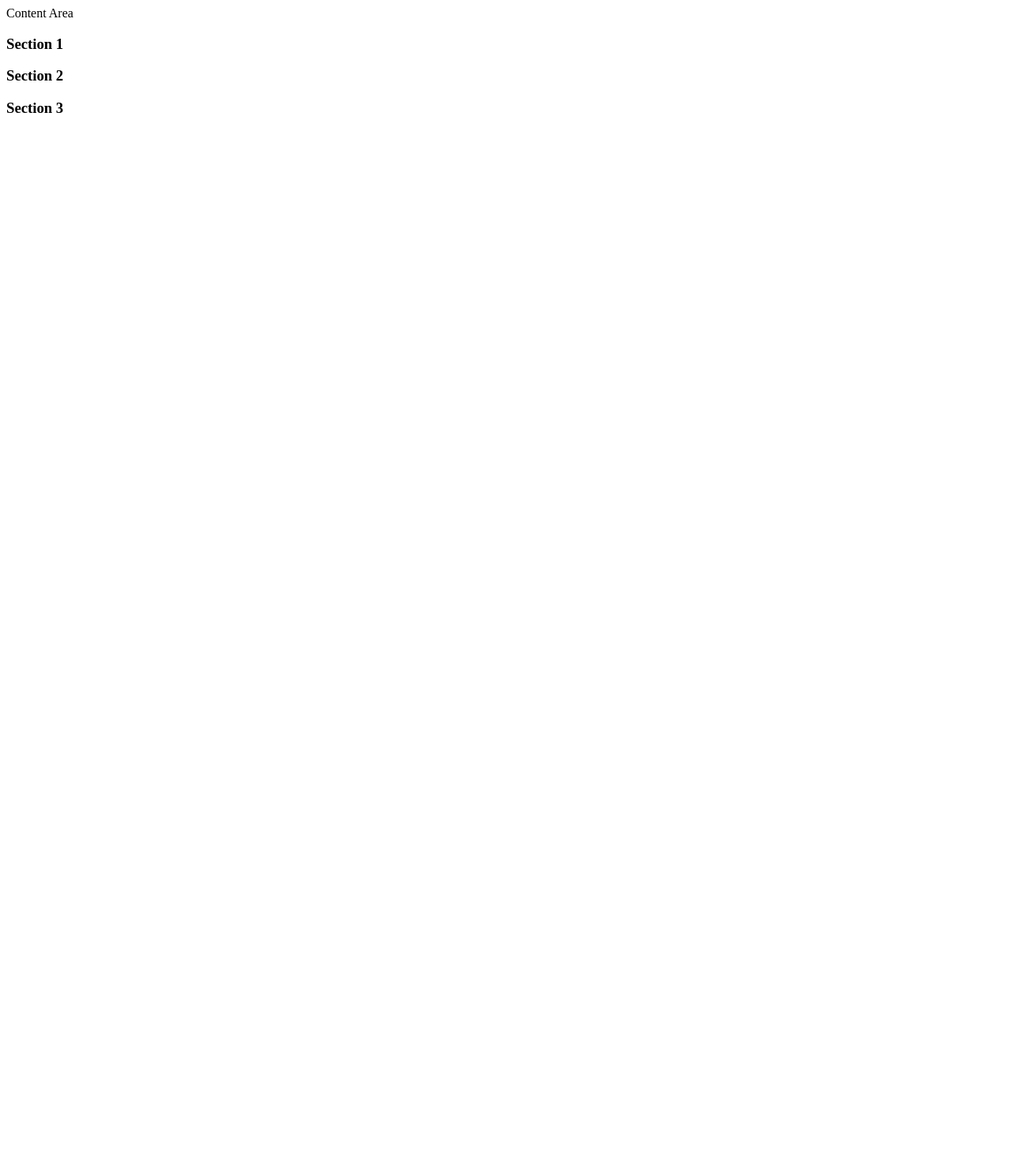
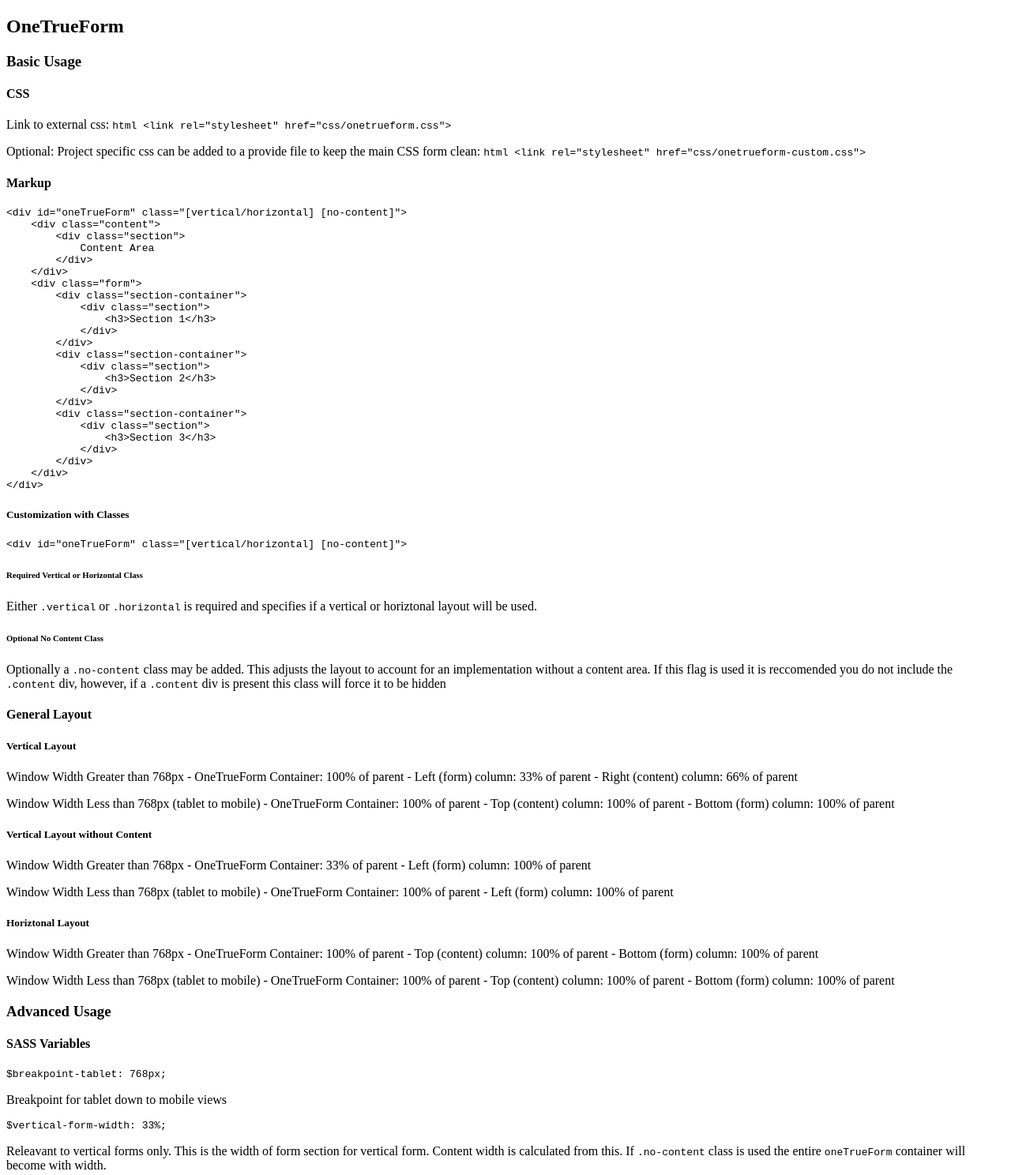
Before and after one commit to actengage/one-true-form, a plain HTML site: page readme.html in a window 1280 px wide. Shown: the whole page at 79% size. Before the commit the page ends 800 px from the top, so only its background shows below. Drawn offline with Linux system fonts and the light colour scheme.

Commit message:
Updates and read me

```diff
--- a/css/onetrueform.scss
+++ b/css/onetrueform.scss
@@ -3,7 +3,6 @@
 
 //sass variables
 $breakpoint-tablet: 768px;
-$breakpoint-desktop: 960px;
 $vertical-form-width: 33%;
 
 /*basic form layout*/
@@ -39,7 +38,7 @@ $vertical-form-width: 33%;
 	}
 
 	#oneTrueForm{
-		min-width:$breakpoint-desktop;
+
 		@media (min-width: 0px){
 			min-width:0;
 		}
@@ -104,27 +103,7 @@ $vertical-form-width: 33%;
 		}
 	}
 
-	@media (max-width: $breakpoint-desktop) {
-		#oneTrueForm.vertical{
 
-			.form{
-				width:$vertical-form-width + 5%;
-			}
-
-			.content{
-				width:100% - ($vertical-form-width + 5%);
-			}
-
-			&.no-content{
-				width:100%;
-
-				.content{
-				display:none !important;
-				}
-
-			}
-		}
-	}
 
 	@media (max-width: $breakpoint-tablet) {
 		#oneTrueForm.vertical, #oneTrueForm.horizontal{
@@ -146,6 +125,14 @@ $vertical-form-width: 33%;
 				float:none !important;
 				width:100% !important;
 			}
+
+			&.no-content{
+
+				width:100%;
+
+			}
+
+
 		}
 	}
 }
--- a/readme.html
+++ b/readme.html
@@ -4,30 +4,113 @@
 	<meta charset="utf-8"/>
 </head>
 <body>
-<div id="oneTrueForm" class="[vertical/horizontal] [no-content]">
-    <div class="content">
-        <div class="section">
+<h2 id="onetrueform">OneTrueForm</h2>
+
+<h3 id="basicusage">Basic Usage</h3>
+
+<h4 id="css">CSS</h4>
+
+<p>Link to external css:
+<code>html
+&lt;link rel=&quot;stylesheet&quot; href=&quot;css/onetrueform.css&quot;&gt;
+</code></p>
+
+<p>Optional: Project specific css can be added to a provide file to keep the main CSS form clean:
+<code>html
+&lt;link rel=&quot;stylesheet&quot; href=&quot;css/onetrueform-custom.css&quot;&gt;
+</code></p>
+
+<h4 id="markup">Markup</h4>
+
+<pre><code class="html">&lt;div id=&quot;oneTrueForm&quot; class=&quot;[vertical/horizontal] [no-content]&quot;&gt;
+    &lt;div class=&quot;content&quot;&gt;
+        &lt;div class=&quot;section&quot;&gt;
             Content Area
-        </div>
-    </div>
-    <div class="form">
-        <div class="section-container">
-            <div class="section">
-                <h3>Section 1</h3>
-            </div>
-        </div>
-        <div class="section-container">
-            <div class="section">
-                <h3>Section 2</h3>
-            </div>
-        </div>
-        <div class="section-container">
-            <div class="section">
-                <h3>Section 3</h3>
-            </div>
-        </div>
-    </div>
-</div>
+        &lt;/div&gt;
+    &lt;/div&gt;
+    &lt;div class=&quot;form&quot;&gt;
+        &lt;div class=&quot;section-container&quot;&gt;
+            &lt;div class=&quot;section&quot;&gt;
+                &lt;h3&gt;Section 1&lt;/h3&gt;
+            &lt;/div&gt;
+        &lt;/div&gt;
+        &lt;div class=&quot;section-container&quot;&gt;
+            &lt;div class=&quot;section&quot;&gt;
+                &lt;h3&gt;Section 2&lt;/h3&gt;
+            &lt;/div&gt;
+        &lt;/div&gt;
+        &lt;div class=&quot;section-container&quot;&gt;
+            &lt;div class=&quot;section&quot;&gt;
+                &lt;h3&gt;Section 3&lt;/h3&gt;
+            &lt;/div&gt;
+        &lt;/div&gt;
+    &lt;/div&gt;
+&lt;/div&gt;
+</code></pre>
+
+<h5 id="customizationwithclasses">Customization with Classes</h5>
+
+<pre><code class="html">&lt;div id=&quot;oneTrueForm&quot; class=&quot;[vertical/horizontal] [no-content]&quot;&gt;
+</code></pre>
+
+<h6 id="requiredverticalorhorizontalclass">Required Vertical or Horizontal Class</h6>
+
+<p>Either <code>.vertical</code> or <code>.horizontal</code> is required and specifies if a vertical or horiztonal layout will be used.</p>
+
+<h6 id="optionalnocontentclass">Optional No Content Class</h6>
+
+<p>Optionally a <code>.no-content</code> class may be added. This adjusts the layout to account for an implementation without a content area. If this flag is used it is reccomended you do not include the <code>.content</code> div, however, if a <code>.content</code> div is present this class will force it to be hidden</p>
+
+<h4 id="generallayout">General Layout</h4>
+
+<h5 id="verticallayout">Vertical Layout</h5>
+
+<p>Window Width Greater than 768px
+- OneTrueForm Container: 100% of parent
+ - Left (form) column: 33% of parent
+ - Right (content) column: 66% of parent</p>
+
+<p>Window Width Less than 768px (tablet to mobile)
+- OneTrueForm Container: 100% of parent
+ - Top (content) column: 100% of parent
+ - Bottom (form) column: 100% of parent</p>
+
+<h5 id="verticallayoutwithoutcontent">Vertical Layout without Content</h5>
+
+<p>Window Width Greater than 768px
+- OneTrueForm Container: 33% of parent
+ - Left (form) column: 100% of parent</p>
+
+<p>Window Width Less than 768px (tablet to mobile)
+- OneTrueForm Container: 100% of parent
+ - Left (form) column: 100% of parent</p>
+
+<h5 id="horiztonallayout">Horiztonal Layout</h5>
+
+<p>Window Width Greater than 768px
+- OneTrueForm Container: 100% of parent
+ - Top (content) column: 100% of parent
+ - Bottom (form) column: 100% of parent</p>
+
+<p>Window Width Less than 768px (tablet to mobile)
+- OneTrueForm Container: 100% of parent
+ - Top (content) column: 100% of parent
+ - Bottom (form) column: 100% of parent</p>
+
+<h3 id="advancedusage">Advanced Usage</h3>
+
+<h4 id="sassvariables">SASS Variables</h4>
+
+<pre><code class="sass">$breakpoint-tablet: 768px;
+</code></pre>
+
+<p>Breakpoint for tablet down to mobile views</p>
+
+<pre><code class="sass">$vertical-form-width: 33%;
+</code></pre>
+
+<p>Releavant to vertical forms only. This is the width of form section for vertical form. Content width is calculated from this.
+If <code>.no-content</code> class is used the entire <code>oneTrueForm</code> container will become with width.</p>
 
 </body>
 </html>
```
Also changed, not shown: css/screen.scss (+13 -3 lines), css/onetrueform.css, css/screen.css, readme.md. Lines whose indentation alone changed are shown as unchanged.
